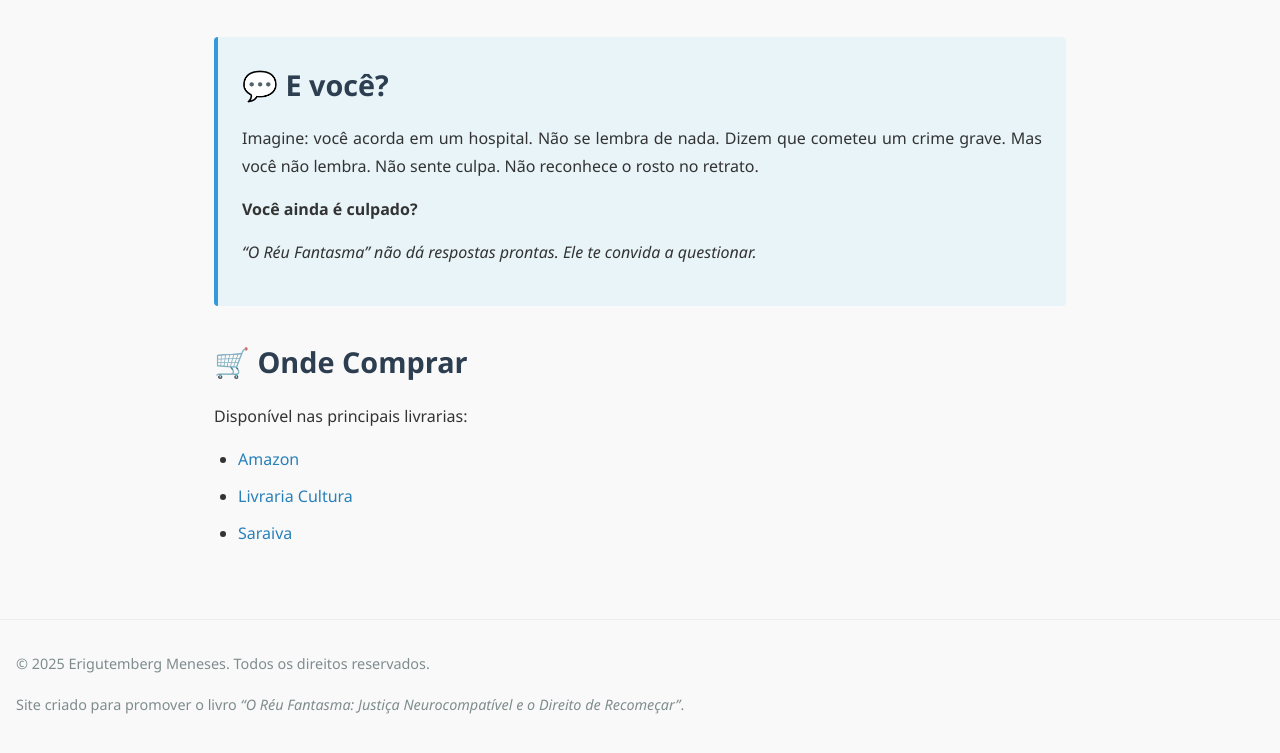
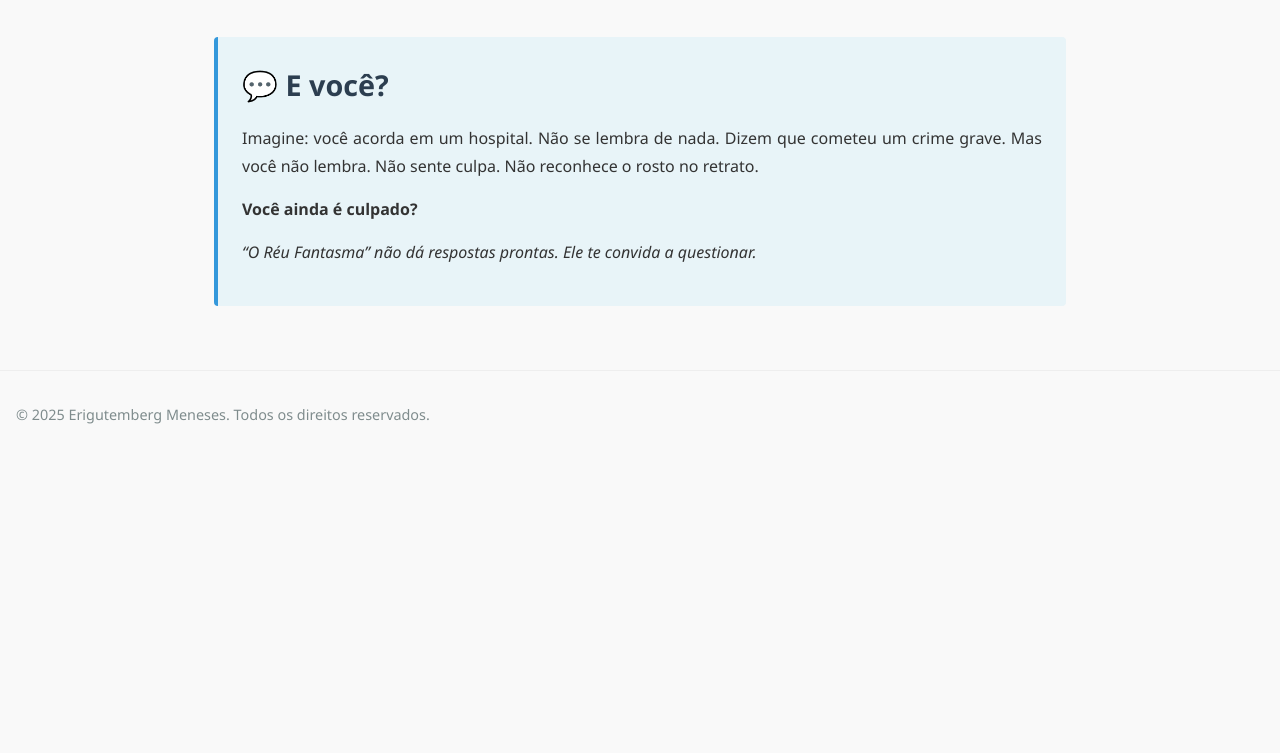
Before and after one commit to erigutembergmeneses-jpg/oreufantasma, a plain HTML site: page index.html in a window 1280 px wide. Shown: the part 1680-2433 px from the top of the page. After the commit the page ends 2156 px from the top, so only its background shows below. Drawn offline with Linux system fonts and the light colour scheme.

Commit message:
Update index.html

```diff
--- a/index.html
+++ b/index.html
@@ -185,21 +185,10 @@
       <p><strong>Você ainda é culpado?</strong></p>
       <p><em>“O Réu Fantasma” não dá respostas prontas. Ele te convida a questionar.</em></p>
     </section>
-
-    <section>
-      <h2>🛒 Onde Comprar</h2>
-      <p>Disponível nas principais livrarias:</p>
-      <ul>
-        <li><a href="https://www.amazon.com.br" target="_blank" rel="noopener">Amazon</a></li>
-        <li><a href="https://www.livrariacultura.com.br" target="_blank" rel="noopener">Livraria Cultura</a></li>
-        <li><a href="https://www.saraiva.com.br" target="_blank" rel="noopener">Saraiva</a></li>
-      </ul>
-    </section>
   </main>
 
   <footer>
-    <p>© 2025 Erigutemberg Meneses. Todos os direitos reservados.</p>
-    <p>Site criado para promover o livro <em>“O Réu Fantasma: Justiça Neurocompatível e o Direito de Recomeçar”</em>.</p>
+    <p>&copy; 2025 Erigutemberg Meneses. Todos os direitos reservados.</p>
   </footer>
 </body>
 </html>
```
